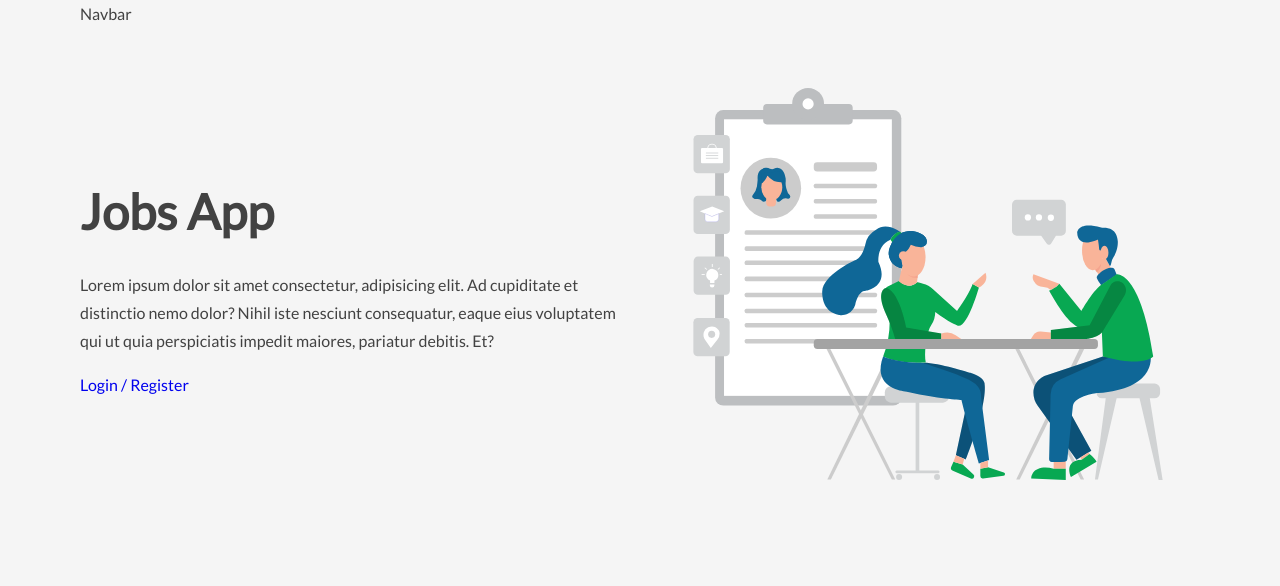
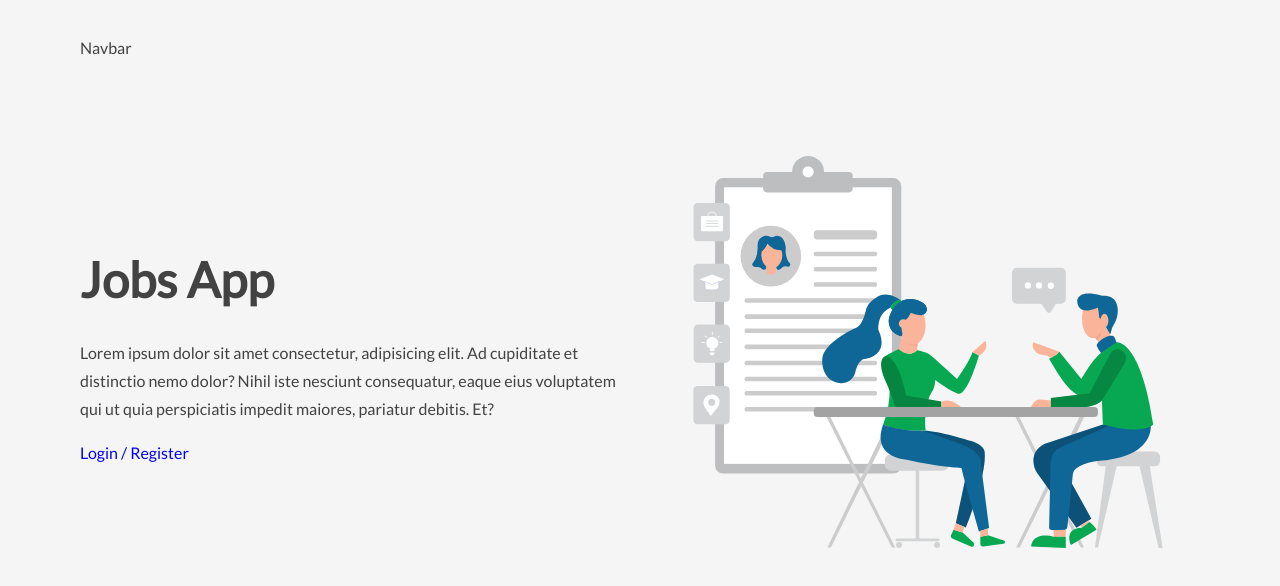
Before and after one commit to suchislif3/jobs-app, a React (Create React App) app in the folder client/: page / in a window 1280 px wide. Shown: the top 586 px of the page. Built offline with nearby package versions, Linux system fonts and the light colour scheme; no server answers.

Commit message:
navbar init style

```diff
--- a/client/src/components/Navbar.js
+++ b/client/src/components/Navbar.js
@@ -1,10 +1,11 @@
 import React from "react";
+import { Wrapper } from "../styles/Navbar.styles";
 
 const Navbar = () => {
   return (
-    <>
+    <Wrapper>
       <div>Navbar</div>
-    </>
+    </Wrapper>
   );
 };
 
--- /dev/null
+++ b/client/src/styles/Navbar.styles.js
@@ -0,0 +1,8 @@
+import styled from "styled-components";
+
+export const Wrapper = styled.nav`
+  height: 6rem;
+  display: flex;
+  justify-content: space-between;
+  align-items: center;
+`;
```
